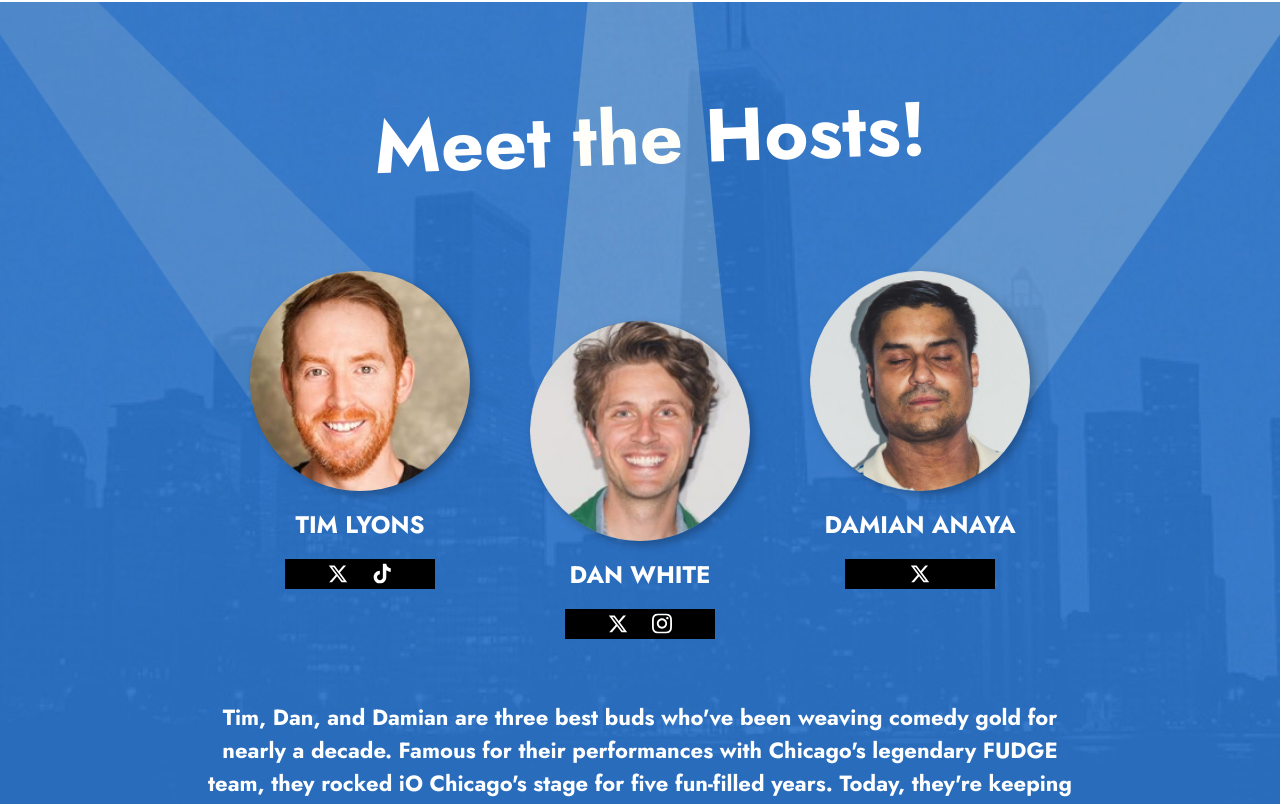
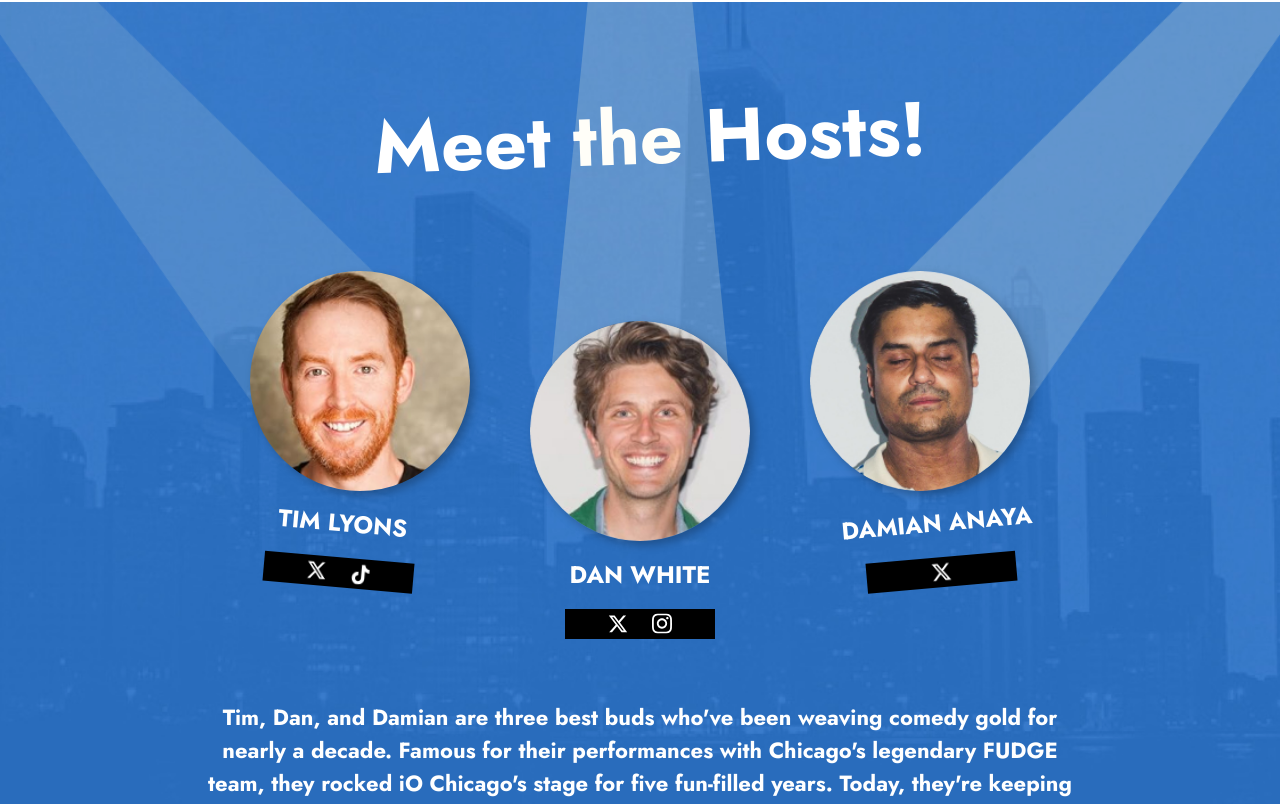
Before and after one commit to mattwilliams85/improvisdead, a Next.js app: page / in a window 1280 px wide. Shown: the part 1295-2099 px from the top of the page. Built offline with nearby package versions, Linux system fonts and the light colour scheme.

Commit message:
add transform

```diff
--- a/src/app/main.module.css
+++ b/src/app/main.module.css
@@ -112,6 +112,7 @@
 
 .socialWrap {
   display: flex;
+  align-items: center;
 }
 
 .socialBar svg {
@@ -337,6 +338,20 @@
 }
 
 @media screen and (min-width: 1000px) {
+  .damianWrap {
+    transform: rotate(-5deg) translateX(20px);
+    display: flex;
+    align-items: center;
+    flex-direction: column;
+  }
+
+  .timWrap {
+    transform: rotate(5deg) translateX(-20px);
+    display: flex;
+    align-items: center;
+    flex-direction: column;
+  }
+
   .hostText {
     font-size: 22px;
     margin-top: 80px;
--- a/src/app/page.tsx
+++ b/src/app/page.tsx
@@ -88,10 +88,12 @@ export default function HomePage() {
               <Spotlight className={styles.spotlight} id="tim" />
               <div className={styles.hostsCircle} />
             </div>
+            <div className={styles.timWrap}>
               <div className={styles.largeFont}>TIM LYONS</div>
               <div className={styles.socialTab}>
                 <a href="https://twitter.com/TimLyons" target="_blank"><Twitter className="grow" /></a>
                 <a href="https://www.tiktok.com/@thrsttraptim" target="_blank"> <Tiktok className="grow" /></a>
+              </div>
             </div>
           </div>
           <div className={styles.danColumn}>
@@ -112,9 +114,11 @@ export default function HomePage() {
               <Spotlight className={styles.spotlight} id="damian" />
               <div className={styles.hostsCircle} />
             </div>
+            <div className={styles.damianWrap}>
               <div className={styles.largeFont}>DAMIAN ANAYA</div>
               <div className={styles.socialTab}>
                 <a href="https://twitter.com/damiananaya" target="_blank"><Twitter className="grow" /></a>
+              </div>
             </div>
           </div>
         </div>
```
Lines whose indentation alone changed are shown as unchanged.
